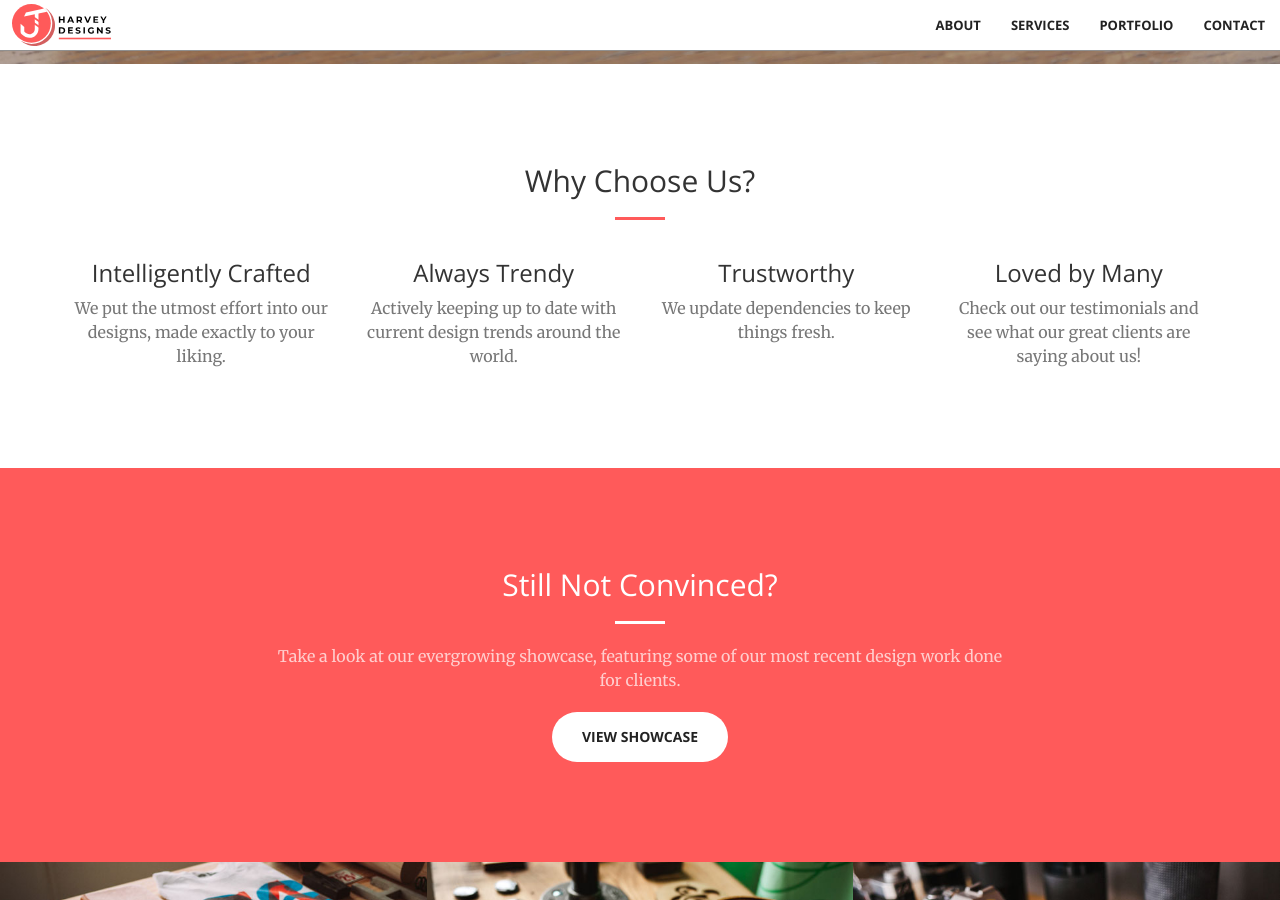
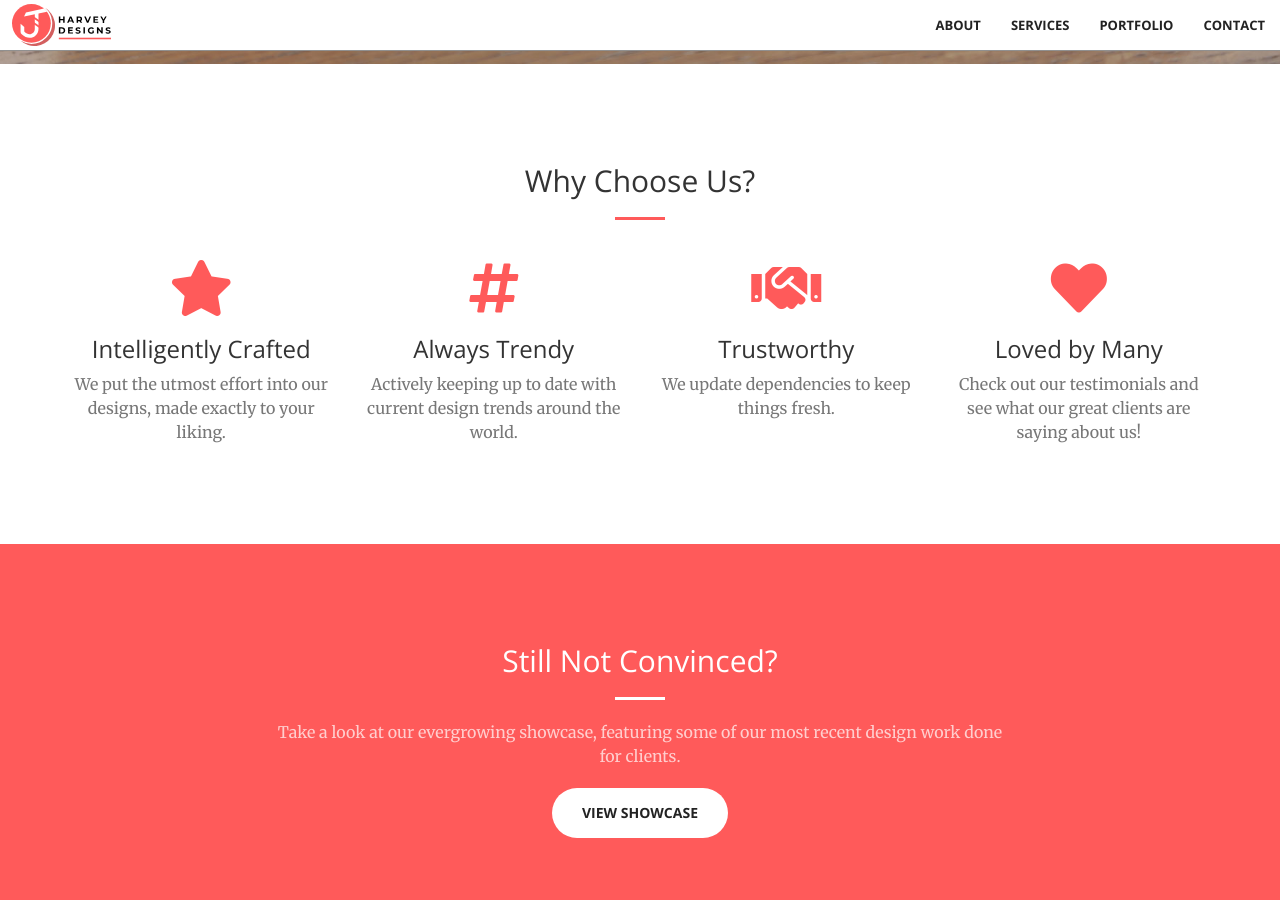
Before and after one commit to jeremiahh1198/jharveydesigns, a Jekyll site: the page built from index.html, in a window 1280 px wide and 900 px high, scrolled down 887 px. Built offline with Jekyll 4.4.1, drawn with Linux system fonts in a browser that asks for light colours; nearby versions of some CDN libraries.

Commit message:
Update head.html

```diff
--- a/_includes/head.html
+++ b/_includes/head.html
@@ -29,6 +29,7 @@
 
     <!-- Custom CSS -->
     <link rel="stylesheet" href="css/main.css" type="text/css">
+    <link rel="stylesheet" href="https://pro.fontawesome.com/releases/v5.2.0/css/all.css" type="text/css">
 
     <!-- HTML5 Shim and Respond.js IE8 support of HTML5 elements and media queries -->
     <!-- WARNING: Respond.js doesn't work if you view the page via file:// -->
```
